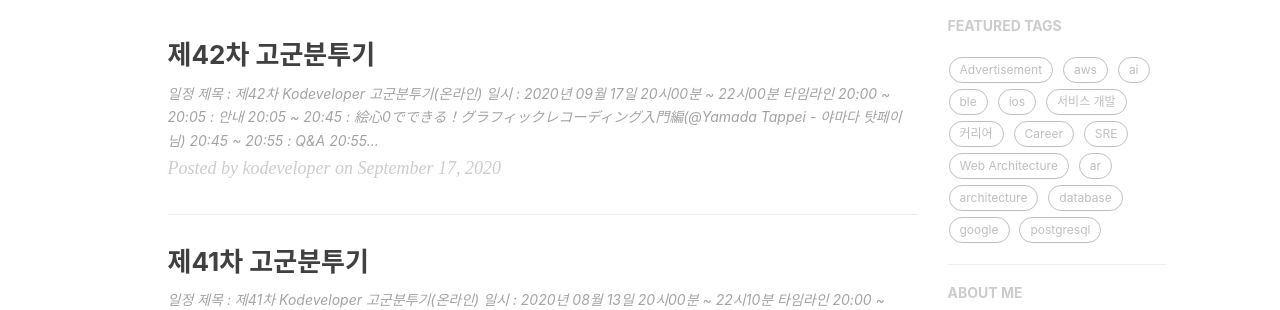
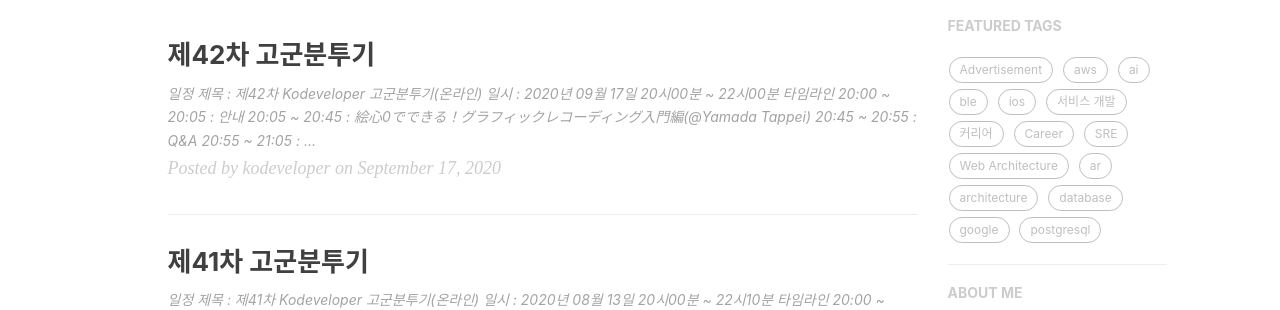
Before and after one commit to kodevops/blog, a Jekyll site: the page built from index.html, in a window 1280 px wide and 900 px high, scrolled down 343 px. Shown: the part 175-485 px from the top of the window. Built offline with Jekyll 4.4.1, drawn with Linux system fonts in a browser that asks for light colours; nearby versions of some CDN libraries; the list of posts is cut into pages by our own code; comment, search, counter and statistics services are not loaded.

Commit message:
이름 수정

```diff
--- a/_posts/2020-09-17-struggle-42.markdown
+++ b/_posts/2020-09-17-struggle-42.markdown
@@ -17,7 +17,7 @@
 ### 타임라인
 
 20:00 ~ 20:05 : 안내
-20:05 ~ 20:45 : 絵心0でできる！グラフィックレコーディング入門編(@Yamada Tappei - 야마다 탓페이님)
+20:05 ~ 20:45 : 絵心0でできる！グラフィックレコーディング入門編(@Yamada Tappei)
 20:45 ~ 20:55 : Q&A
 20:55 ~ 21:05 : 23년 묵은(!?) 서비스、 완전 리뉴얼 한 이야기(@jieun.seong)
 21:05 ~ 21:10 : Q&A
```
